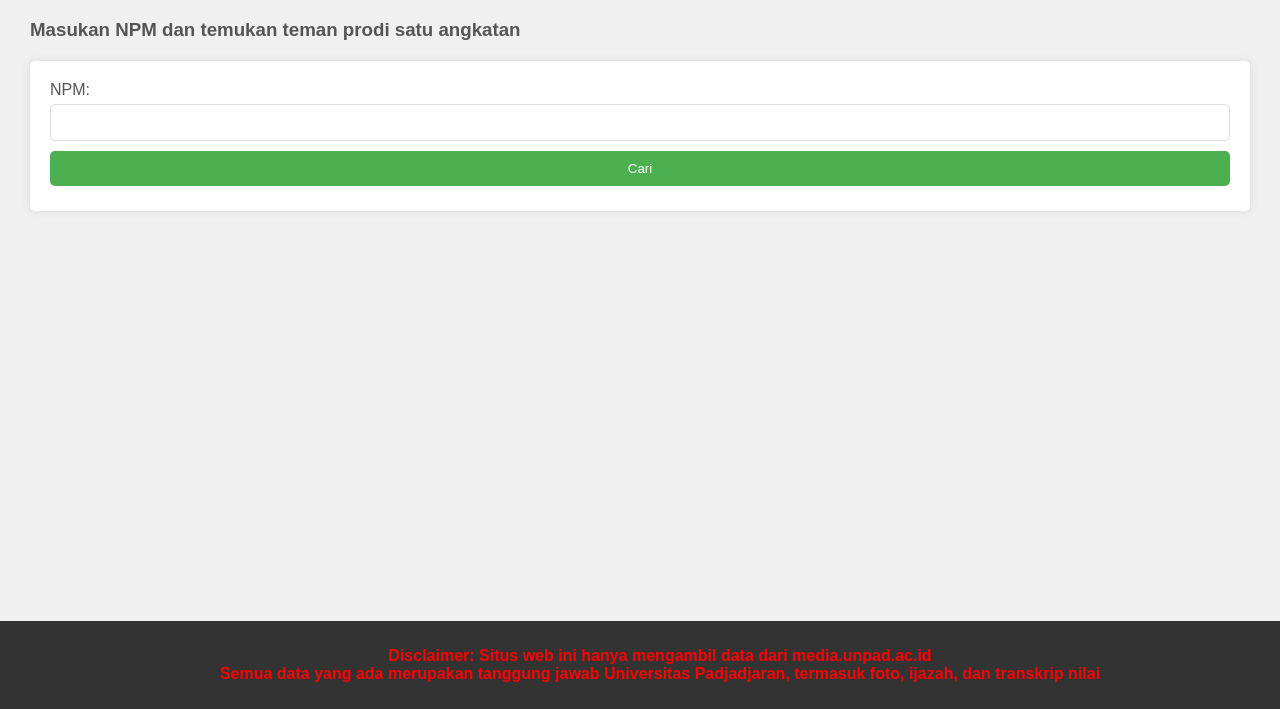
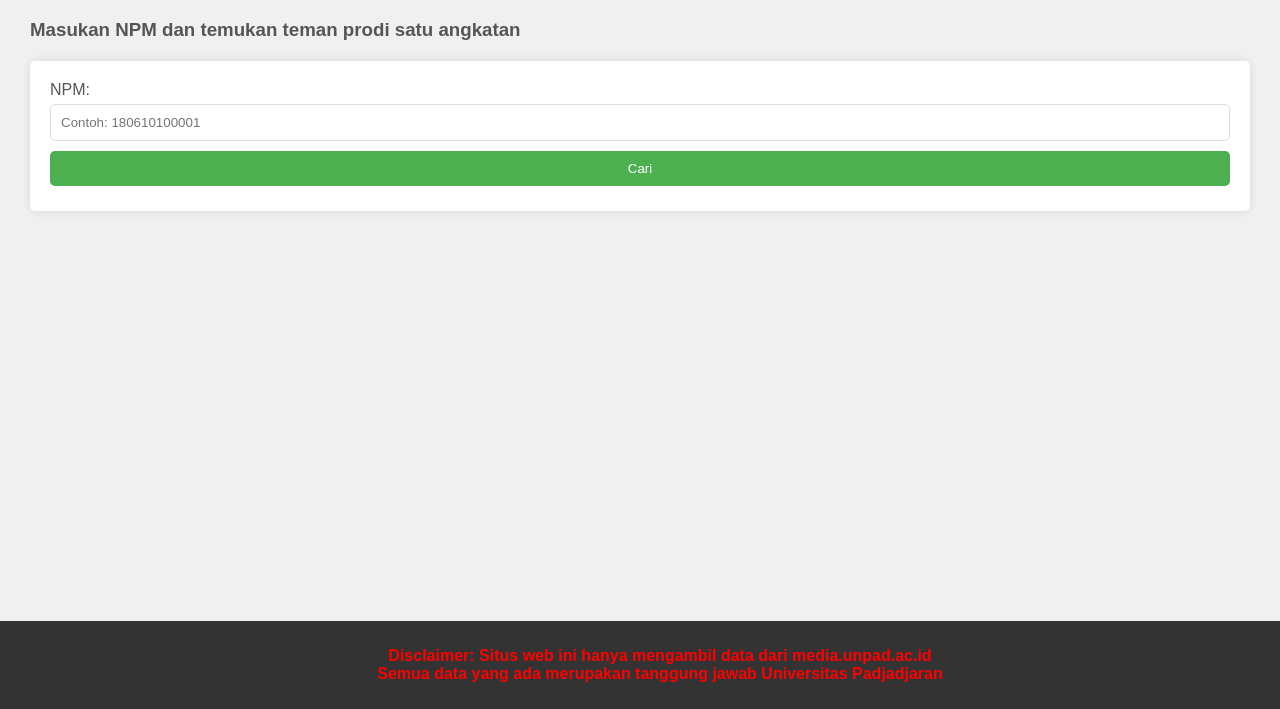
Before and after one commit to mghifariyusuf/mghifariyusuf.github.io, a plain HTML site: page temanangkatan/index.html in a window 1280 px wide. Shown: the part 91-800 px from the top of the page. Drawn offline with Linux system fonts and the light colour scheme.

Commit message:
temanangkatan, disable ijazah & transkrip button

```diff
--- a/temanangkatan/index.html
+++ b/temanangkatan/index.html
@@ -90,14 +90,14 @@
 <h3>Masukan NPM dan temukan teman prodi satu angkatan</h3>
 <form id="npmForm">
     <label for="npm">NPM:</label>
-    <input type="text" id="npm" name="npm" required>
+    <input type="text" id="npm" name="npm" required placeholder="Contoh: 180610100001" pattern="\d{12}" title="NPM harus terdiri dari 12 digit angka">
     <button type="submit">Cari</button>
 </form>
 
 <div id="images"></div>
 
 <footer>
-    <p>Disclaimer: Situs web ini hanya mengambil data dari media.unpad.ac.id<br>Semua data yang ada merupakan tanggung jawab Universitas Padjadjaran, termasuk foto, ijazah, dan transkrip nilai</p>
+    <p>Disclaimer: Situs web ini hanya mengambil data dari media.unpad.ac.id<br>Semua data yang ada merupakan tanggung jawab Universitas Padjadjaran</p>
 </footer>
 
 <script>
@@ -165,8 +165,8 @@
 
                 photoContainer.appendChild(img);
                 photoContainer.appendChild(npmText);
-                photoContainer.appendChild(ijazahBtn);
-                photoContainer.appendChild(transkripBtn);
+                // photoContainer.appendChild(ijazahBtn);
+                // photoContainer.appendChild(transkripBtn);
 
                 imagesDiv.appendChild(photoContainer);
                 increment++;
```
